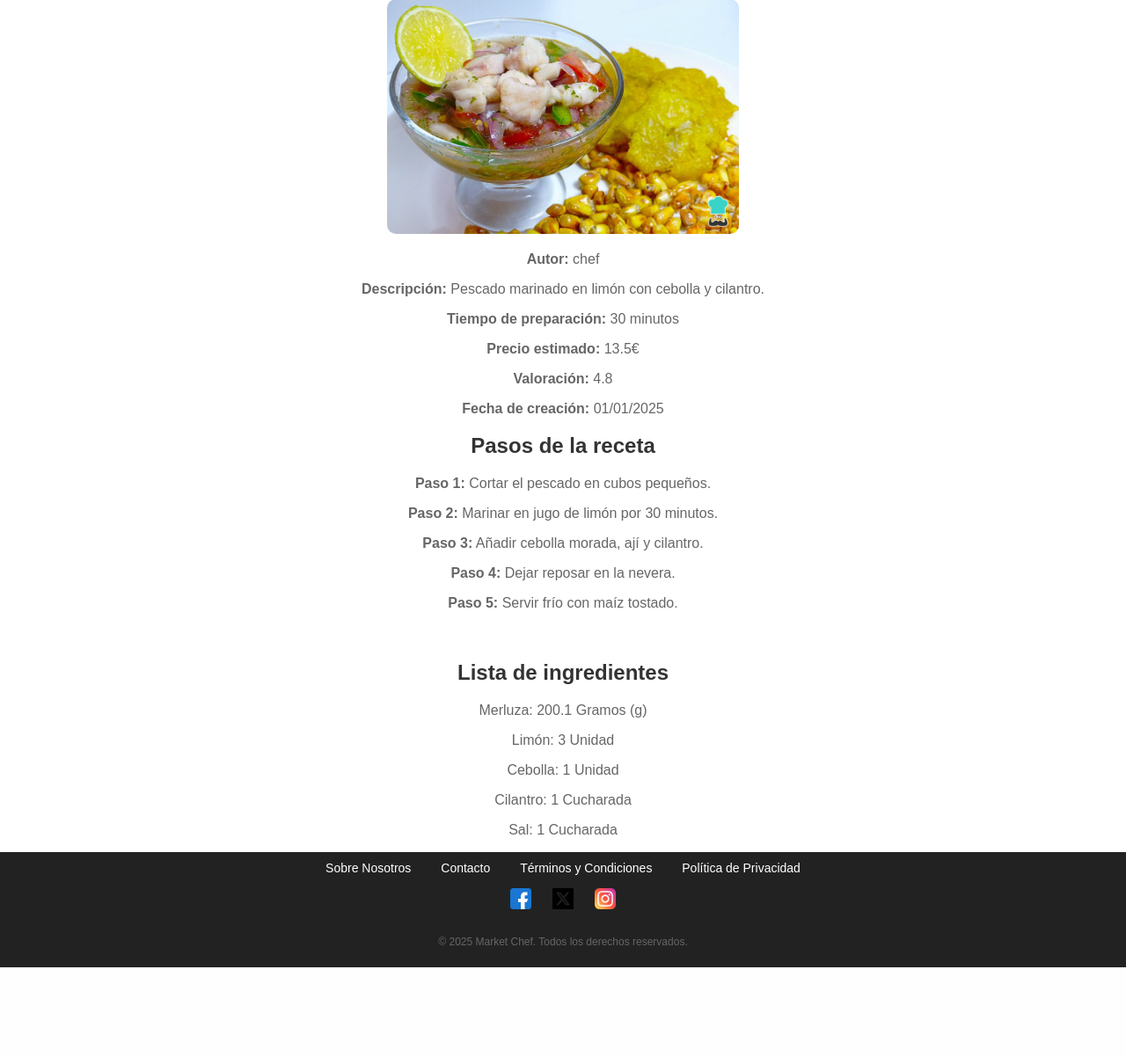
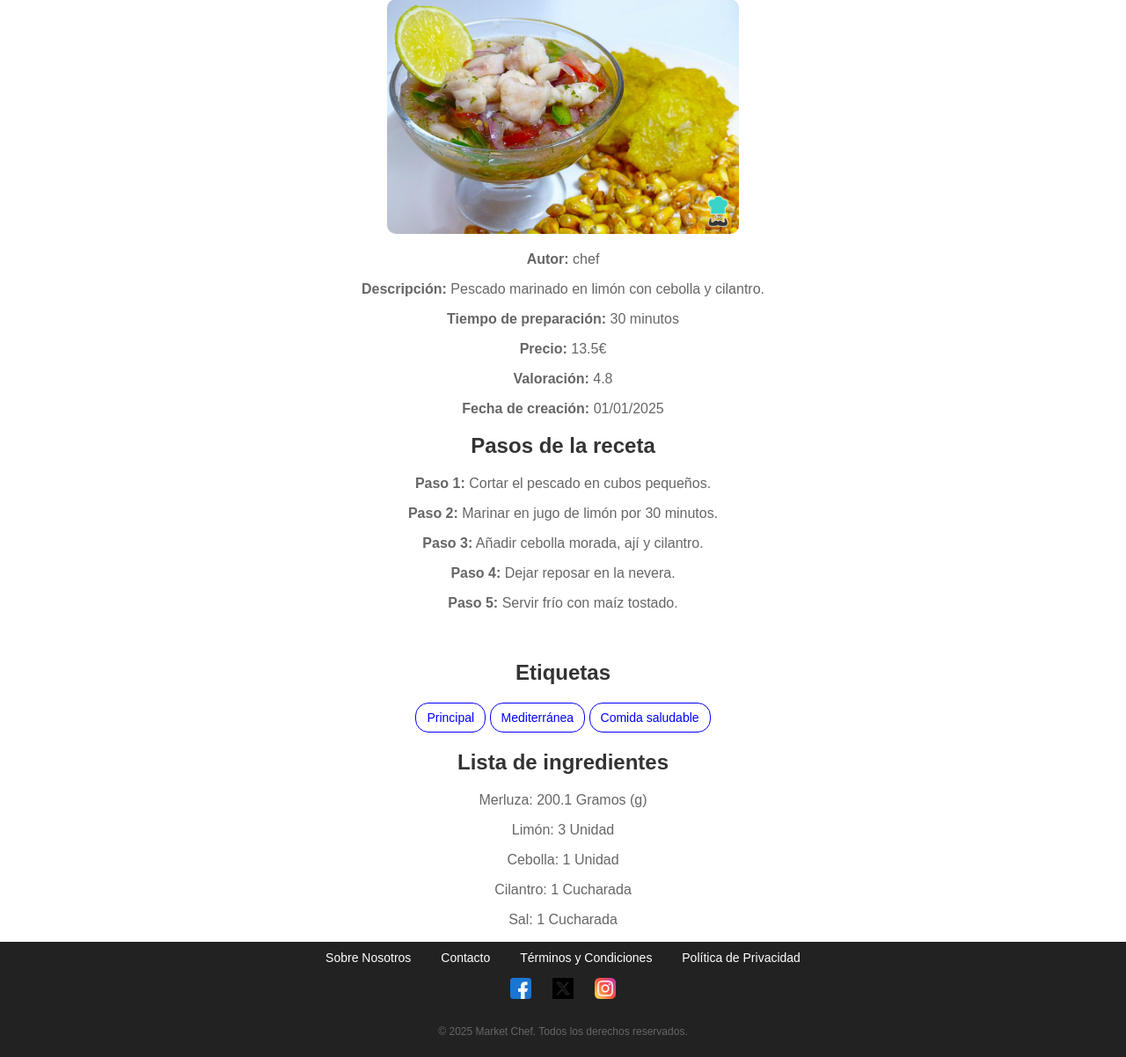
Before and after one commit to daviddramosss/Aplicaciones-Web, a PHP site: page /mostrarReceta.php?id=10 in a window 1280 px wide. Shown: the part 170-1372 px from the top of the page at 88% size. Before the commit the page ends 1270 px from the top, so only its background shows below. Run offline with PHP 8.4, Linux system fonts and the light colour scheme; data comes from the database, SQL or seed files in the repository.

Commit message:
mostrarReceta 1.3

```diff
--- a/BBDD/script.sql
+++ b/BBDD/script.sql
@@ -62,7 +62,8 @@ CREATE TABLE `usuarios` (
 
 
     -- Datos de la tabla usuarios
-    INSERT INTO usuarios (Nombre, Apellidos, Email, Rol, Password) VALUES
+    INSERT INTO usuarios (Nombre, Apellidos, Email, Rol, Password)
+    VALUES
         ('usuario', 'ejemplo', 'usuario@marketchef.com', 'User', '$2y$10$wjhoam2JWbGg4I4NRGoJF.ZUsLITJlV05Vg9Jp6GUBMdOWAlCI7FO'),       -- Contraseña: usuario
         ('admin', 'ejemplo', 'admin@marketchef.com', 'Admin', '$2y$10$aAfWpoA8/09hASfXru8j6.PUC1kHGzJyGW4KH.sMfVXg8Bs8RcNze'),          -- Contraseña: admin
         ('chef', 'ejemplo', 'chef@marketchef.com', 'Chef', '$2y$10$c0GHSBjm7uYQN8fbczpQp.ccKIsKKqsIeegLTZa5pflAtbOvMrSiu'),             -- Contraseña: chef
@@ -81,7 +82,8 @@ CREATE TABLE `chefs` (
  CONSTRAINT `fk_c_usuario` FOREIGN KEY (`Usuario`) REFERENCES `usuarios` (`ID`) ON DELETE CASCADE ON UPDATE CASCADE
 ) ENGINE=InnoDB DEFAULT CHARSET=utf8mb4 COLLATE=utf8mb4_general_ci;
 
-    INSERT INTO chefs (Usuario, DNI, Cuenta_bancaria, Saldo) VALUES
+    INSERT INTO chefs (Usuario, DNI, Cuenta_bancaria, Saldo)
+    VALUES
         (3, '12345678A', 'ES1234567890123456789012', 0),
         (4, '23456789B', 'ES2345678901234567890123', 0),
         (5, '34567890C', 'ES3456789012345678901234', 0);
--- a/CSS/estiloGeneral.css
+++ b/CSS/estiloGeneral.css
@@ -516,5 +516,4 @@ textarea {
 }
 
 
-
 /* #endregion */
--- a/includes/entidades/etiquetaReceta/etiquetaRecetaAppService.php
+++ b/includes/entidades/etiquetaReceta/etiquetaRecetaAppService.php
@@ -58,6 +58,12 @@ class etiquetaRecetaAppService
 
         return $deletedEtiquetaRecetaDTO;
     }
+
+    public function buscarEtiquetaReceta($recetaId)
+    {
+        $IEtiquetaRecetaDAO = etiquetaRecetaFactory::createEtiquetaReceta();
+        return $IEtiquetaRecetaDAO->buscarEtiquetasReceta($recetaId);
+    }
 }
 
 ?>
--- a/includes/entidades/etiquetaReceta/etiquetaRecetaDAO.php
+++ b/includes/entidades/etiquetaReceta/etiquetaRecetaDAO.php
@@ -75,6 +75,54 @@ class etiquetaRecetaDAO extends baseDAO implements IEtiquetaReceta
     {
         // Implementar más adelante
     }
+
+    // Método para buscar una etiqueta de receta por su ID de receta.
+    public function buscarEtiquetasReceta($recetaId)
+    {
+        // Accede a la base de datos
+        $conn = application::getInstance()->getConexionBd();
+
+        // Prepara la consulta SQL para obtener las etiquetas de la receta
+        $query = "SELECT e.Nombre
+                    FROM etiquetas e
+                    JOIN receta_etiqueta re ON e.ID = re.Etiqueta
+                    WHERE re.Receta = ?";
+
+        // Prepara la declaración SQL
+        $stmt = $conn->prepare($query);
+
+        // Asocia el parámetro de la consulta con el valor del ID de la receta
+        $stmt->bind_param("i", $recetaId);
+
+        // Ejecuta la consulta
+        if ($stmt->execute())
+        {
+            // Declara la variable donde se almacenará el resultado
+            $etiqueta = null;
+
+            // Asocia la columna de la consulta con la variable PHP
+            $stmt->bind_result($etiqueta);
+
+            // Array donde se almacenarán las etiquetas
+            $etiquetas = [];
+
+            // Recorre los resultados y los guarda en el array
+            while ($stmt->fetch())
+            {
+                $etiquetas[] = $etiqueta;
+            }
+
+            // Cierra la declaración
+            $stmt->close();
+
+            // Retorna el array con las etiquetas
+            return $etiquetas;
+        }
+
+        // Si no hay etiquetas o hay un error, retorna un array vacío
+        return [];
+    }
+
 }
 
 ?>
--- a/includes/helpers/mostrarRecetaHelper.php
+++ b/includes/helpers/mostrarRecetaHelper.php
@@ -24,11 +24,14 @@ class mostrarRecetaHelper
 
         $ingredienteRecetaService = ingredienteRecetaAppService::GetSingleton();
         $this->ingredientes = $ingredienteRecetaService->buscarIngredienteReceta($recetaId);
+
+        $etiquetaRecetaService = etiquetaRecetaAppService::GetSingleton();
+        $this->etiquetas = $etiquetaRecetaService->buscarEtiquetaReceta($recetaId);
     }
 
     public function print()
     {
-        return $this->generarReceta() . $this->generarIngredientes();
+        return $this->generarReceta() . $this->generarEtiquetas() . $this->generarIngredientes() ;
     }
 
     public function generarReceta()
@@ -64,7 +67,7 @@ class mostrarRecetaHelper
                 <p><strong>Autor:</strong> $autor</p>
                 <p><strong>Descripción:</strong> $descripcion</p>
                 <p><strong>Tiempo de preparación:</strong> $tiempo</p>
-                <p><strong>Precio estimado:</strong> $precio</p>
+                <p><strong>Precio:</strong> $precio</p>
                 <p><strong>Valoración:</strong> $valoracion</p>
                 <p><strong>Fecha de creación:</strong> $fechaCreacion</p>
                 <h2>Pasos de la receta</h2>
@@ -74,8 +77,8 @@ class mostrarRecetaHelper
     }
 
     public function generarIngredientes() {
-        $html = '<div class="receta-ingrediente-container">';
-        $html .= '<h2>Lista de ingredientes</h2>';
+        $html = '<h2>Lista de ingredientes</h2>';
+        $html .= '<div class="receta-ingrediente-cards">';
 
         foreach ($this->ingredientes as $ingrediente) {
             $html .= <<<HTML
@@ -94,6 +97,22 @@ class mostrarRecetaHelper
         return $html;
     }
 
+    public function generarEtiquetas() {
+        $html = '<h2>Etiquetas</h2>';
+
+        $html .= '<div class="receta-etiquetas">';
+        foreach ($this->etiquetas as $etiqueta) {
+            $html .= <<<HTML
+                <span class="tag">{$etiqueta}</span>
+            HTML;
+        }
+
+        $html .= '</div>';
+
+        return $html;
+    }
+
+
 
 
 }
```
Lines whose indentation alone changed are shown as unchanged.
